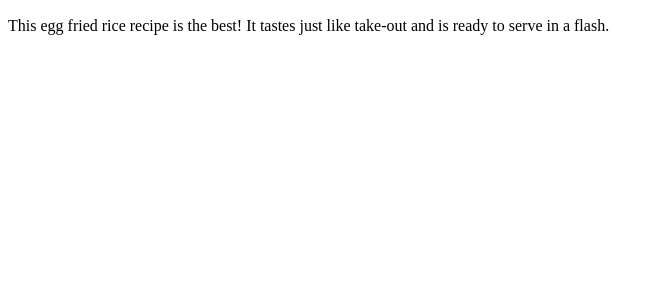
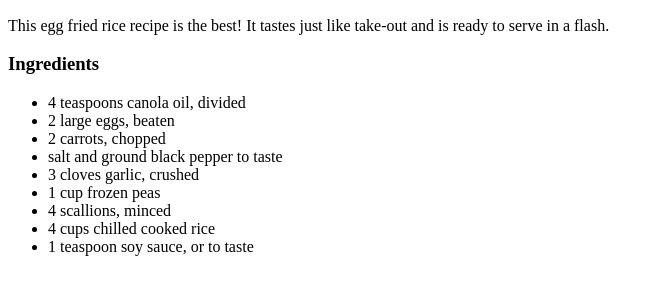
Before and after one commit to Pigg10180/odin-recipes, a plain HTML site: page recipes/egg-fried-rice.html in a window 1280 px wide. Shown: the part 434-728 px from the top of the page, without its empty margins (0-660 px from the left). Drawn offline with Linux system fonts and the light colour scheme.

Commit message:
Add Ingredient heading + list

```diff
--- a/recipes/egg-fried-rice.html
+++ b/recipes/egg-fried-rice.html
@@ -10,5 +10,17 @@
         <img src="https://www.allrecipes.com/thmb/TAEM4vSiCI0IifUuagN3DJF6rj0=/750x0/filters:no_upscale():max_bytes(150000):strip_icc():format(webp)/5336832-2dcaf36f7f8d40b1a5fb8ea4a22ed821.jpg" alt="Yummy Egg Fried Rice Bowl">
         <h2>Description</h2>
         <p>This egg fried rice recipe is the best! It tastes just like take-out and is ready to serve in a flash.</p>
+        <h3>Ingredients</h3>
+        <ul>
+            <li>4 teaspoons canola oil, divided</li>
+            <li>2 large eggs, beaten</li>
+            <li>2 carrots, chopped</li>
+            <li>salt and ground black pepper to taste</li>
+            <li>3 cloves garlic, crushed</li>
+            <li>1 cup frozen peas</li>
+            <li>4 scallions, minced</li>
+            <li>4 cups chilled cooked rice</li>
+            <li>1 teaspoon soy sauce, or to taste</li>
+        </ul>
     </body>
 </html>
```
